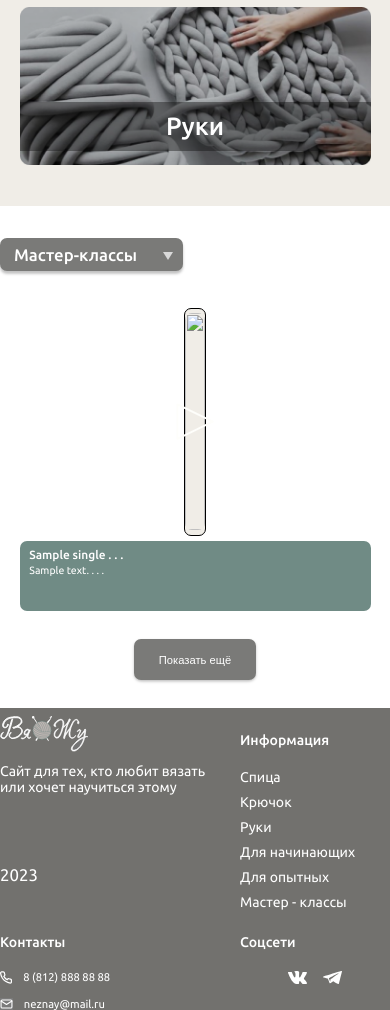
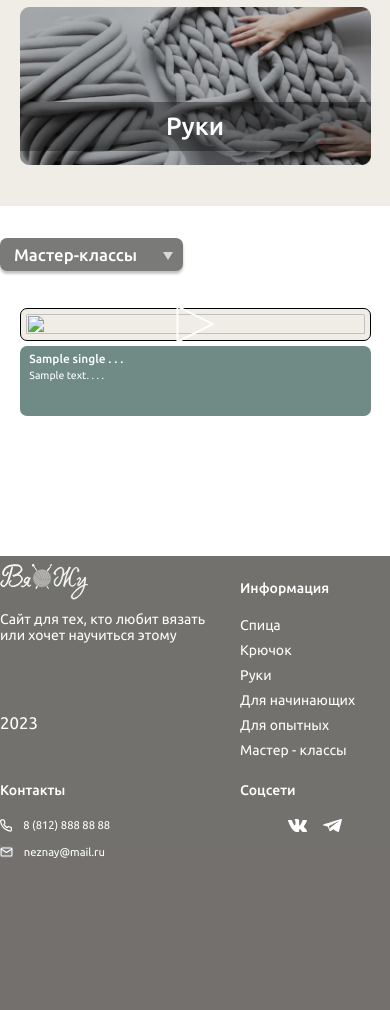
Before and after one commit to dag0S/vyazhu, a PHP site: page /Dlya-nachinayushchikh.php in a window 390 px wide. Shown: the part 455-1465 px from the top of the page. After the commit the page ends 1313 px from the top, so only its background shows below. Run offline with PHP 8.4, Linux system fonts and the light colour scheme; tables that the repository leaves empty or names only in its code hold one stand-in row (values such as "Sample post"); data that the repository does not hold is empty.

Commit message:
added registration, YouTube video, show more button, animations, new scrollbar, responsive layout completed

```diff
--- a/Dlya-nachinayushchikh.php
+++ b/Dlya-nachinayushchikh.php
@@ -25,15 +25,21 @@
                 <!-- Карточки -->
                 <div class="wrapper-cards margin-bottom-20px">
                     <a href="spitsy.php" class="card">
-                        <img class="card__photo card__photo_mini" src="./img/spitsy.png" alt="photo-1">
+                        <div class="photo-box">
+                            <img class="card__photo card__photo_mini" src="./img/spitsy.png" alt="photo-1">
+                        </div>
                         <h2 class="card__title card__title_upper">Спицы</h2>
                     </a>
                     <a href="kryuchok.php" class="card">
-                        <img class="card__photo card__photo_mini" src="./img/kruchok.png" alt="photo-1">
+                        <div class="photo-box">
+                            <img class="card__photo card__photo_mini" src="./img/kruchok.png" alt="photo-1">
+                        </div>
                         <h2 class="card__title card__title_upper">Крючок</h2>
                     </a>
                     <a href="ruki.php" class="card">
-                        <img class="card__photo card__photo_mini" src="./img/ruki.png" alt="photo-1">
+                        <div class="photo-box">
+                            <img class="card__photo card__photo_mini" src="./img/ruki.png" alt="photo-1">
+                        </div>
                         <h2 class="card__title card__title_upper">Руки</h2>
                     </a>
                 </div>
@@ -73,9 +79,9 @@
 
                 <?php require 'content-home.php'; ?>
 
-                <form action="#">
-                    <button class="btn-show-more">Показать ещё</button>
-                </form>
+
+                <button class="btn-show-more" type="button">Показать ещё</button>
+
             </div>
         </section>
 
--- a/bd.php
+++ b/bd.php
@@ -10,7 +10,7 @@
 // Получение всех статей
 function get_videocards_all() {
     global $db;
-    $videocards = $db->query("SELECT * FROM singles");
+    $videocards = $db->query("SELECT * FROM singles ORDER BY id DESC");
     return $videocards;
 }
 
--- a/css/style.css
+++ b/css/style.css
@@ -255,12 +255,20 @@
   text-align: left;
 }
 
+.photo-box {
+  display: inline-block;
+  overflow: hidden;
+  border-radius: 1rem;
+}
+
 .card {
   display: inline-block;
   position: relative;
 }
 .card__photo {
   width: 36.6rem;
+  transition: 1s;
+  display: block;
 }
 .card__title {
   padding: 1.8rem 0;
@@ -1122,6 +1145,20 @@
   pointer-events: auto;
 }
 
+::-webkit-scrollbar {
+  width: 15px;
+}
+
+::-webkit-scrollbar-track {
+  background: #708B85;
+}
+
+::-webkit-scrollbar-thumb {
+  background: #404E4A;
+  border-radius: 1rem;
+  border: 2px solid #708B85;
+}
+
 @media (max-width: 1199px) {
   html {
     font-size: 52.5%;
@@ -1358,10 +1408,16 @@
   }
   .card__photo {
     width: 100%;
+    object-fit: cover;
+    height: 230px;
+  }
+  .card__photo_mini {
+    object-fit: contain;
+    height: 100%;
   }
   .card__title {
     width: 100%;
-    top: 80%;
+    top: 43%;
     font-size: 25px;
     border-radius: 0;
   }
@@ -1401,9 +1457,15 @@
     width: 100%;
   }
   .video-card__img {
-    width: 98%;
+    width: 100%;
+    height: 100%;
+    padding: 5px;
   }
   .video-card__wrapper-preview {
+    width: 100%;
+    height: 100%;
+  }
+  .video-card__link {
     width: 100%;
   }
   .video-cards {
@@ -1437,5 +1499,24 @@
   }
   .single__video {
     width: 100%;
+    height: 50rem;
+  }
+  .photo-box {
+    width: 100%;
+  }
+  .section-error {
+    min-height: 79.4rem;
+  }
+  .section-error__wrapper {
+    width: 348px;
+  }
+  .btn-wrapper {
+    display: flex;
+    flex-direction: column;
+    align-items: center;
+  }
+  .btn-wrapper__btn {
+    margin-right: 0;
+    margin-bottom: 20px;
   }
 }/*# sourceMappingURL=style.css.map */
--- a/footer.php
+++ b/footer.php
@@ -40,7 +40,7 @@
     <script src="./js/popup.js"></script>
     <script src="./js/hamburger-menu.js"></script>
     <script src="./js/drop-down-menu.js"></script>
-
+    <script src="./js/show-more.js"></script>
 </body>
 
 </html>
--- a/header.php
+++ b/header.php
@@ -51,8 +51,15 @@
                         <img class="nav__lupa" src="./icons/lupa.svg" alt="lupa">
                     </button>
                 </form>
-                <a class="nav__entry" href="#popup">Войти</a>
-
+                <?php
+                    if (!array_key_exists('user', $_COOKIE)):
+                ?>
+                    <a class="nav__entry" href="#popup">Войти</a>
+                <?php else: ?>
+                    <a href="./personal-area.php">
+                        <img src="./icons/user.svg" alt="user">
+                    </a>
+                <?php endif;?>
                 <!-- Гамбургер меню -->
                 <div class="hamburger">
                     <span></span>
--- /dev/null
+++ b/personal-area.php
@@ -0,0 +1,3 @@
+<a href="./index.php">Главная страница</a>
+<br>
+<a href="validation-form/exit.php">Выйти</a>
--- a/popup.php
+++ b/popup.php
@@ -11,17 +11,17 @@
                 <h2 class="title__authorization title__authorization_activated">Вход</h2>
                 <h2 class="title__registration title__registration_deactivated" id="signin">Регистрация</h2>
             </div>
-            <form class="form" action="#">
+            <form class="form" action="validation-form/auth.php" method="post">
                 <label class="form__text margin-bottom-12px" for="">Логин</label>
-                <input class="form__input margin-bottom-18px" type="email" placeholder="e-mail">
+                <input class="form__input margin-bottom-18px" type="email" placeholder="e-mail" name="login">
                 <label class="form__text margin-bottom-12px" for="">Пароль</label>
-                <input class="form__input margin-bottom-18px" type="password" placeholder="• • • • • •">
+                <input class="form__input margin-bottom-18px" type="password" placeholder="• • • • • •" name="pass">
                 <div class="form__wrapp">
                     <p class="form__text3 margin-bottom-30px"><input class="form__checkbox"
                             type="checkbox">Запомнить меня</p>
                     <p class="form__forgot-password form__text3 pointer" id="forgot-password">Забыли пароль?</p>
                 </div>
-                <button class="form__btn form__btn_authorization margin-bottom-30px">Войти</button>
+                <button class="form__btn form__btn_authorization margin-bottom-30px" type="submit">Войти</button>
                 <div class="form__icon-wrapper">
                     <p class="form__text3 margin-bottom-30px">Войти с помощью</p>
                     <a href="#" class="form__icon">
@@ -48,17 +48,17 @@
                 <h2 class="title__authorization open" id="signup">Вход</h2>
                 <h2 class="title__registration">Регистрация</h2>
             </div>
-            <form class="form" action="#">
+            <form class="form" action="validation-form/check.php" method="post">
                 <label class="form__text margin-bottom-12px" for="">Логин</label>
-                <input class="form__input margin-bottom-18px" type="email" placeholder="e-mail">
+                <input class="form__input margin-bottom-18px" type="email" placeholder="e-mail" name="login">
                 <label class="form__text margin-bottom-12px" for="">Пароль</label>
-                <input class="form__input margin-bottom-18px" type="password" placeholder="• • • • • •">
+                <input class="form__input margin-bottom-18px" type="password" placeholder="• • • • • •" name="pass">
                 <label class="form__text margin-bottom-12px" for="">Повторите пароль</label>
-                <input class="form__input margin-bottom-18px" type="password" placeholder="• • • • • •">
+                <input class="form__input margin-bottom-18px" type="password" placeholder="• • • • • •" name="secondpass">
                 <p class="form__text2 margin-bottom-30px"><input class="form__checkbox" type="checkbox">Я согласен с
                     политикой
                     конфиденциальности</p>
-                <button class="form__btn">Зарегистрироваться</button>
+                <button class="form__btn" type="submit">Зарегистрироваться</button>
             </form>
         </div>
     </div>
--- a/sass/_media-queries.sass
+++ b/sass/_media-queries.sass
@@ -46,7 +46,9 @@
             width: 355px
         &__text
             width: 355px
-
+    .single
+        &__video
+            height: 59.3rem
 
 @media (max-width: 767px)
     .container
@@ -96,6 +98,8 @@
             &:last-child
                 margin-bottom: 0
         &_active
+            position: fixed
+            right: 0
             span
                 margin-bottom: -2px
                 &:nth-child(1)
@@ -201,7 +205,11 @@
             width: 500px
             min-height: 360px
 
-
+    .single
+        &__title
+            padding-top: 30px
+        &__video
+            height: 44.3rem
 
 
 
@@ -216,9 +224,14 @@
         width: 90%
         &__photo
             width: 100%
+            object-fit: cover
+            height: 230px
+            &_mini
+                object-fit: contain
+                height: 100%
         &__title
             width: 100%
-            top: 80%
+            top: 43%
             font-size: 25px
             border-radius: 0
             &_upper
@@ -250,8 +263,13 @@
         &__wrapper-text
             width: 100%
         &__img
-            width: 98%
+            width: 100%
+            height: 100%
+            padding: 5px
         &__wrapper-preview
+            width: 100%
+            height: 100%
+        &__link
             width: 100%
     .video-cards
         flex-direction: column
@@ -282,3 +300,20 @@
             width: 95%
     .single__video
         width: 100%
+        height: 50rem
+
+    .photo-box
+        width: 100%
+
+    .section-error
+        min-height: 79.4rem
+        &__wrapper
+            width: 348px
+
+    .btn-wrapper
+        display: flex
+        flex-direction: column
+        align-items: center
+        &__btn
+            margin-right: 0
+            margin-bottom: 20px
--- /dev/null
+++ b/sass/_scroll-bar.sass
@@ -0,0 +1,10 @@
+::-webkit-scrollbar
+    width: 15px
+
+::-webkit-scrollbar-track
+    background: $color-green-light
+
+::-webkit-scrollbar-thumb
+    background: $color-green-dark
+    border-radius: 1rem
+    border: 2px solid $color-green-light
--- a/sass/style.sass
+++ b/sass/style.sass
@@ -232,13 +232,20 @@
     &_left
         text-align: left
 
+.photo-box
+    display: inline-block
+    overflow: hidden
+    border-radius: 1rem
+
+
 .card
     display: inline-block
     position: relative
 
     &__photo
         width: 36.6rem
-
+        transition: 1s
+        display: block
     &__title
         padding: 1.8rem 0
         border-radius: 0 0 1rem 1rem
@@ -252,6 +259,8 @@
         transition: .3s all
         &_upper
             top: 10.1rem
+    &:hover img
+        transform: scale(1.1)
     &:hover &__title
         background: $color-green-light
     &:active &__title
@@ -497,6 +506,15 @@
     font-size: 1.6rem
     font-weight: 500
     margin-bottom: 4rem
+    cursor: pointer
+    &:hover
+        box-shadow: 0 .4rem .4rem rgba(0, 0, 0, 0.25)
+        border: .1rem solid $color-black
+    &:active
+        background: #585853
+
+.hidden
+    display: none !important
 
 // Footer
 .footer
@@ -674,7 +692,7 @@
     position: fixed
     z-index: 2
     top: 9rem
-    right: 0
+    right: -0.1rem
     width: 5.3rem
     height: 21.4rem
     text-decoration: none
@@ -991,7 +1009,7 @@
     opacity: 1
     pointer-events: auto
 
-
-
+// Стилизация scrollbar
+@import "_scroll-bar.sass"
 // Медиа запросы для Адаптивного Дизайна
 @import "_media-queries.sass"
--- /dev/null
+++ b/validation-form/exit.php
@@ -0,0 +1,4 @@
+<?php
+    setcookie('user', $user['email'], time() - 3600, "/");
+    header('Location: ../index.php');
+?>
```
Also changed, not shown: other parts of css/style.css (+29 -1 lines), index.php (+12 -6 lines), js/show-more.js (added, +50 -0 lines), kryuchok.php (+12 -6 lines), ruki.php (+12 -6 lines), spitsy.php (+12 -6 lines), validation-form/auth.php (added, +25 -0 lines), validation-form/check.php (added, +21 -0 lines), icons/user.svg (added), 1 other file.
